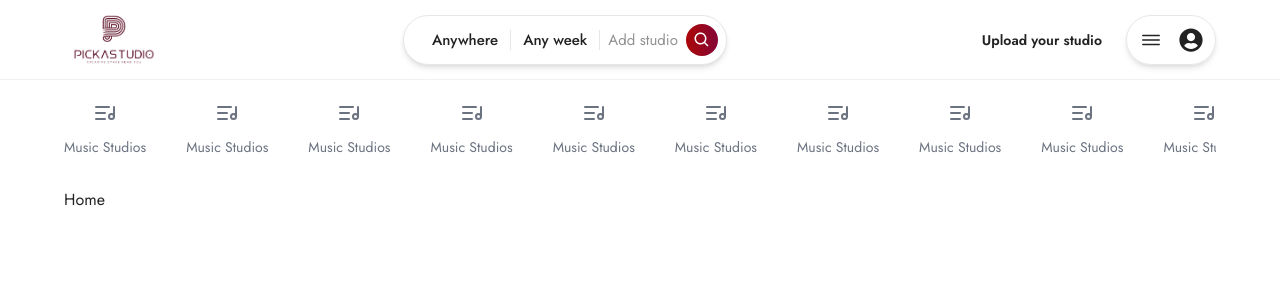
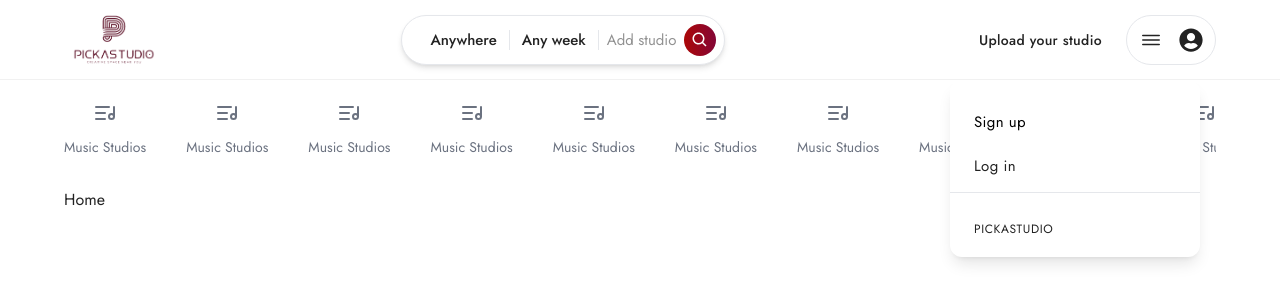
Before and after one commit to CodeLab-Collaborators/pickStudio, a React (Vite) app in the folder pick_fe/: page / in a window 1280 px wide. Both pictures are taken after a click on the element 1170 px from the left and 39 px from the top of the page. Shown: the top 302 px of the page. Built offline with nearby package versions, Linux system fonts and the light colour scheme.

Commit message:
working on the auth pop up

```diff
--- /dev/null
+++ b/pick_fe/src/components/modals/AuthModal.tsx
@@ -0,0 +1,9 @@
+const AuthModal = () => {
+  return (
+    <div className="fixed inset-0 z-50 bg-[#0000005f] grid place-items-center">
+      <div className="w-1/2 h-1/2 bg-white"></div>
+    </div>
+  );
+};
+
+export default AuthModal;
--- a/pick_fe/src/components/modals/index.ts
+++ b/pick_fe/src/components/modals/index.ts
@@ -1 +1,2 @@
 export { default as SearchModal } from "./searchModal";
+export { default as AuthModal } from "./AuthModal";
--- a/pick_fe/src/components/static/AuthBar.tsx
+++ b/pick_fe/src/components/static/AuthBar.tsx
@@ -1,17 +1,22 @@
-// import {useState} from 'react'
+import { useState } from "react";
 import { IoIosMenu } from "react-icons/io";
 import { FaUserCircle } from "react-icons/fa";
+import { AuthDropDown } from ".";
 
 const AuthBar = () => {
+  const [showAuthNav, setShowAuthNav] = useState<boolean>(false);
+
   return (
-    <div className="flex items-center gap-2 max-md:hidden text-sm font-semibold">
-      <p className="px-4 py-3 ease-in transition-all cursor-pointer hover:bg-slate-50 rounded-full">
+    <div className="flex items-center gap-2 max-md:hidden text-sm tracking-wide">
+      <p className="px-4 font-medium  py-3 ease-in transition-all cursor-pointer hover:bg-[#F7F7F7] rounded-full">
         Upload your studio
       </p>
 
       <div
-        className="p-3 rounded-full shadow-md hover:shadow-lg ease-in transition-all border flex items-center justify-center gap-4 cursor-pointer"
-        //   onClick={showAuth}
+        className="p-3 rounded-full  hover:shadow-md ease-in transition-all border flex items-center justify-center gap-4 cursor-pointer"
+        onClick={() => {
+          setShowAuthNav(!showAuthNav);
+        }}
       >
         <div className="text-2xl">
           <IoIosMenu />
@@ -20,6 +25,12 @@ const AuthBar = () => {
           <FaUserCircle />
         </div>
       </div>
+
+      {showAuthNav ? (
+        <div className="absolute right-20 top-20 z-50">
+          <AuthDropDown />
+        </div>
+      ) : null}
     </div>
   );
 };
--- /dev/null
+++ b/pick_fe/src/components/static/AuthDropDown.tsx
@@ -0,0 +1,36 @@
+import { useState } from "react";
+import { AuthModal } from "../modals";
+
+const AuthDropDown = () => {
+  const [showAuth, setShowAuth] = useState<boolean>(false);
+
+  const toggle = () => {
+    setShowAuth(!showAuth);
+  };
+
+  return (
+    <div className="w-[250px] relative bg-white text-[15px] flex flex-col gap-2 rounded-xl shadow-lg">
+      <p
+        onClick={toggle}
+        className=" hover:bg-[#f7f7f7] text-black ease-in transition-all cursor-pointer px-6 py-2 mt-6"
+      >
+        Sign up
+      </p>
+      <p
+        onClick={toggle}
+        className=" hover:bg-[#f7f7f7] ease-in transition-all cursor-pointer px-6 py-2 "
+      >
+        Log in
+      </p>
+
+      <hr />
+      <p className=" text-xs tracking-wider px-6 my-5">PICKASTUDIO</p>
+
+      <div className="absolute right-20 top-20 z-50">
+        {showAuth ? <AuthModal /> : null}
+      </div>
+    </div>
+  );
+};
+
+export default AuthDropDown;
--- a/pick_fe/src/components/static/Search.tsx
+++ b/pick_fe/src/components/static/Search.tsx
@@ -29,9 +29,7 @@ const Search = () => {
         </div>
       </div>
 
-      <>
-        {showSearch ? <SearchModal /> : <div className="fadeOut">{null}</div>}
-      </>
+      <>{showSearch ? <SearchModal /> : null}</>
     </div>
   );
 };
--- a/pick_fe/src/components/static/index.ts
+++ b/pick_fe/src/components/static/index.ts
@@ -1,3 +1,4 @@
 export { default as Logo } from "./Logo";
 export { default as AuthBar } from "./AuthBar";
+export { default as AuthDropDown } from "./AuthDropDown";
 export { default as Search } from "./Search";
```
